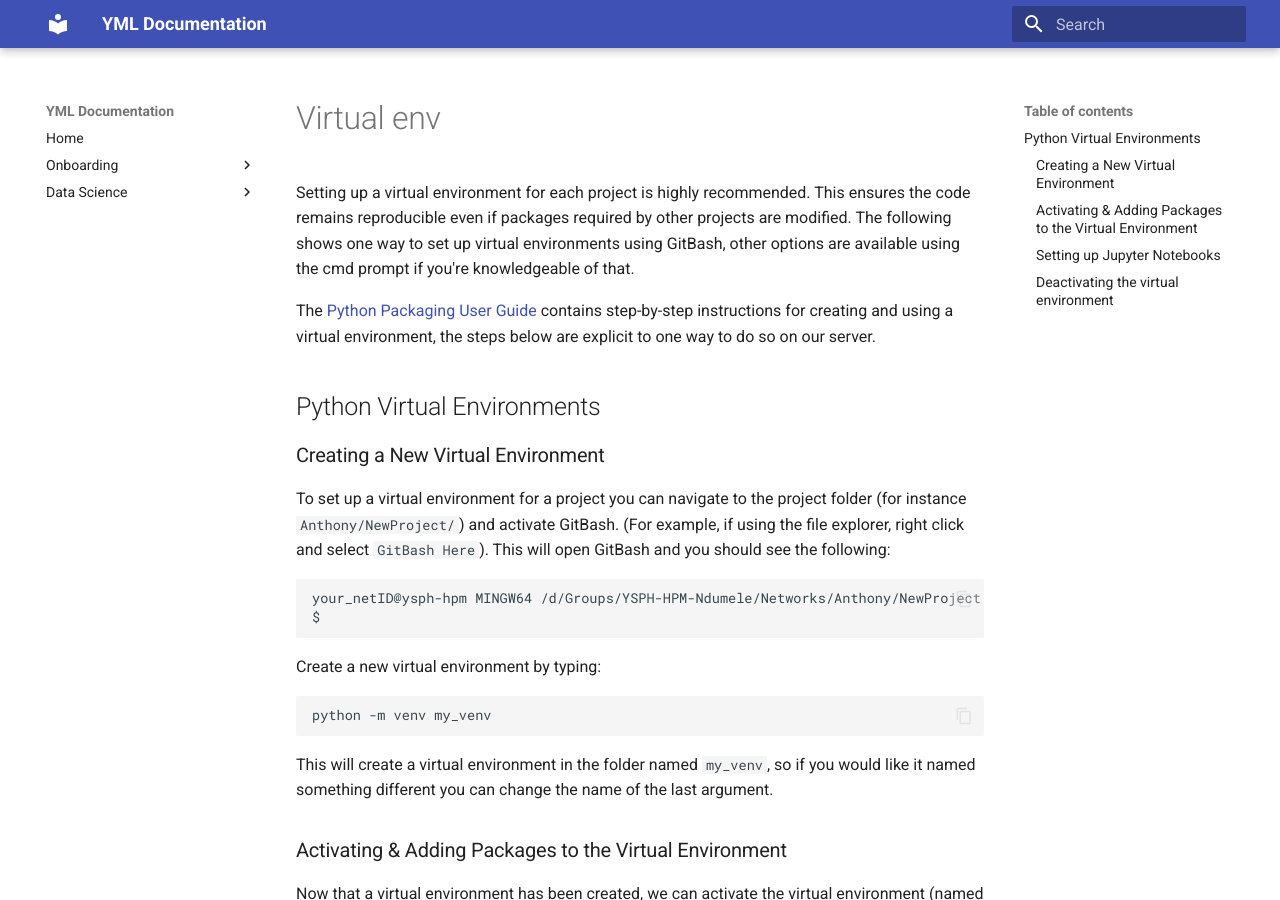
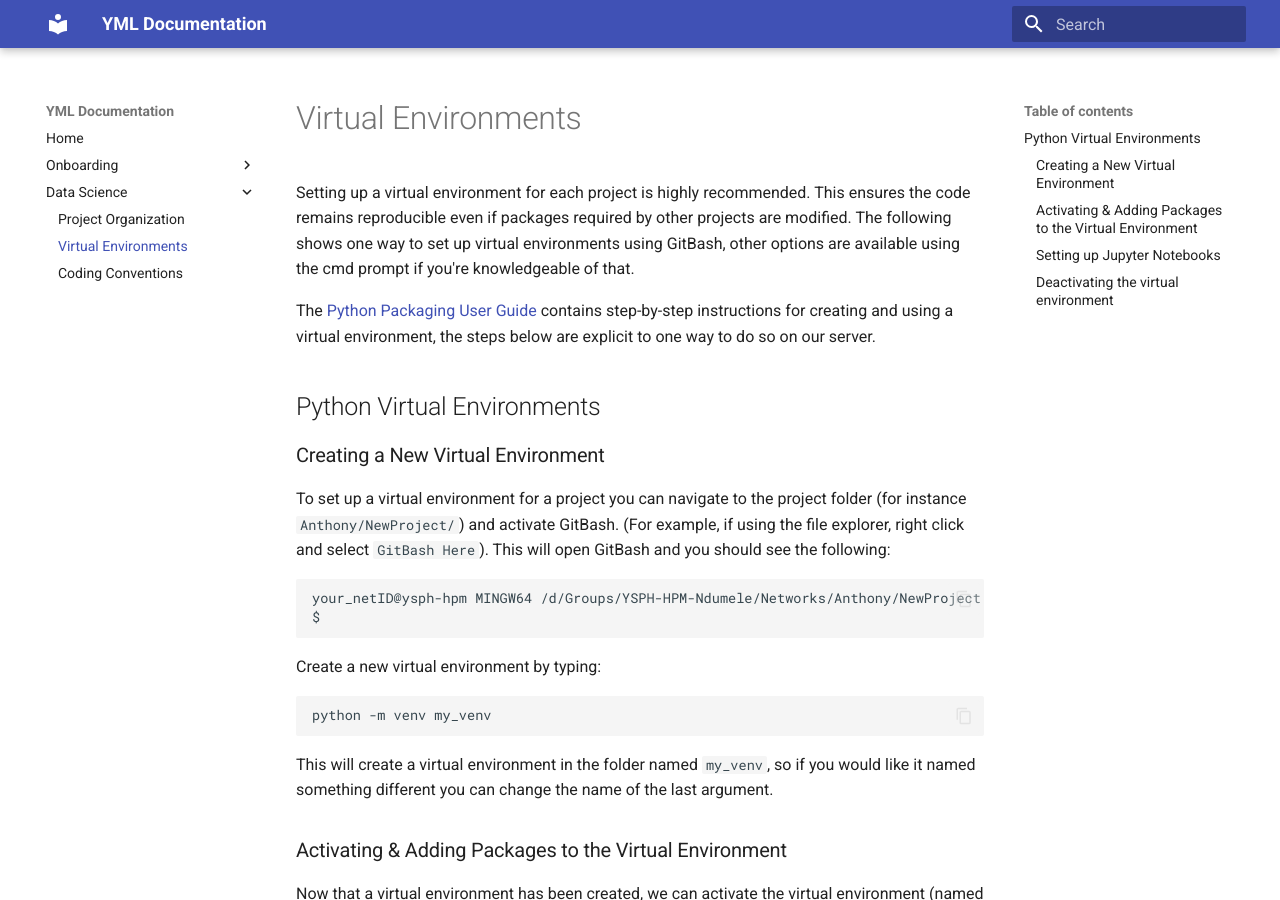
Before and after one commit to Yale-Medicaid/Documentation, an MkDocs documentation site: the page built from docs/virtual_env.md, in a window 1280 px wide and 900 px high. Built offline with MkDocs 1.6.1 and Material for MkDocs 9.7.7, drawn with Linux system fonts in a browser that asks for light colours.

Commit message:
Update Navigation
- Include Virtual Environments

```diff
--- a/mkdocs.yml
+++ b/mkdocs.yml
@@ -21,6 +21,7 @@
     - New Member Onboarding: new_member_onboarding.md
   - Data Science:
     - Project Organization: project_organization.md
+    - Virtual Environments: virtual_env.md
     - Coding Conventions: coding_conventions.md
 
 extra_javascript:
```
